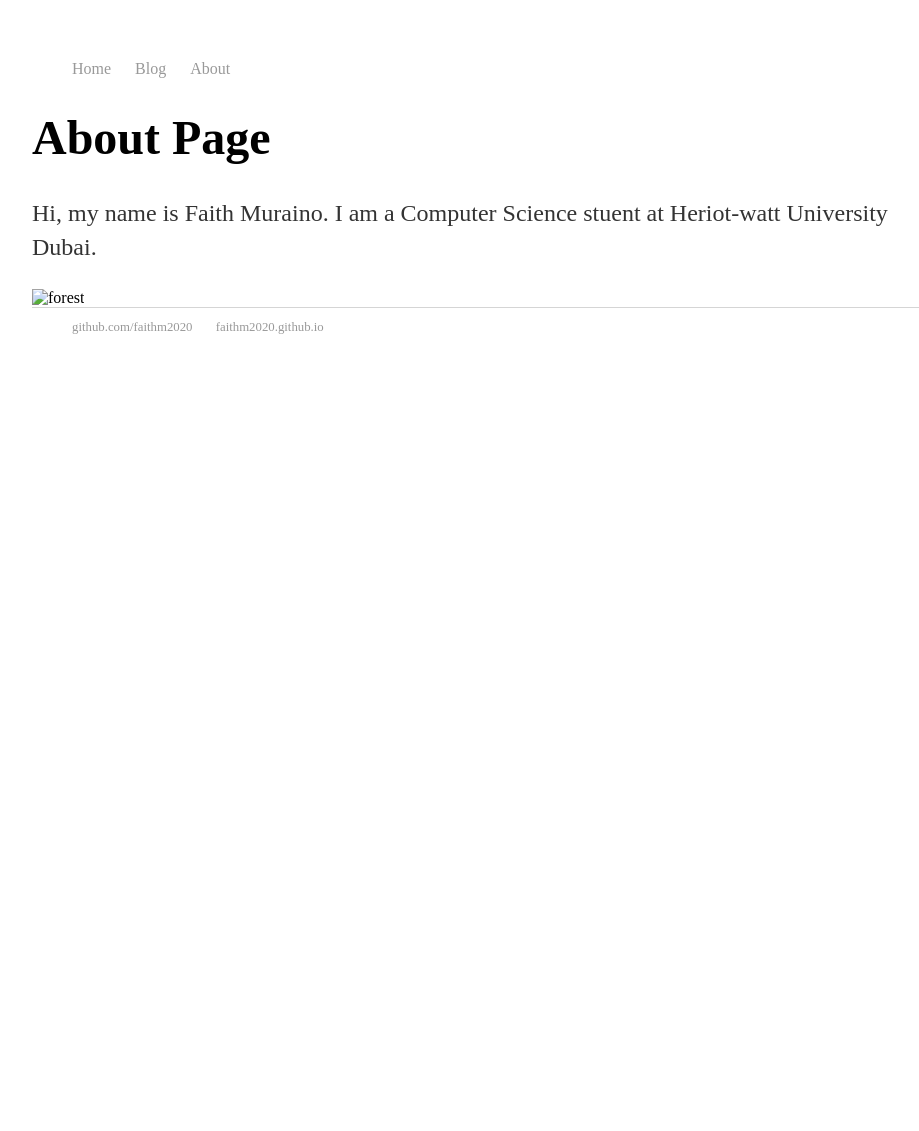
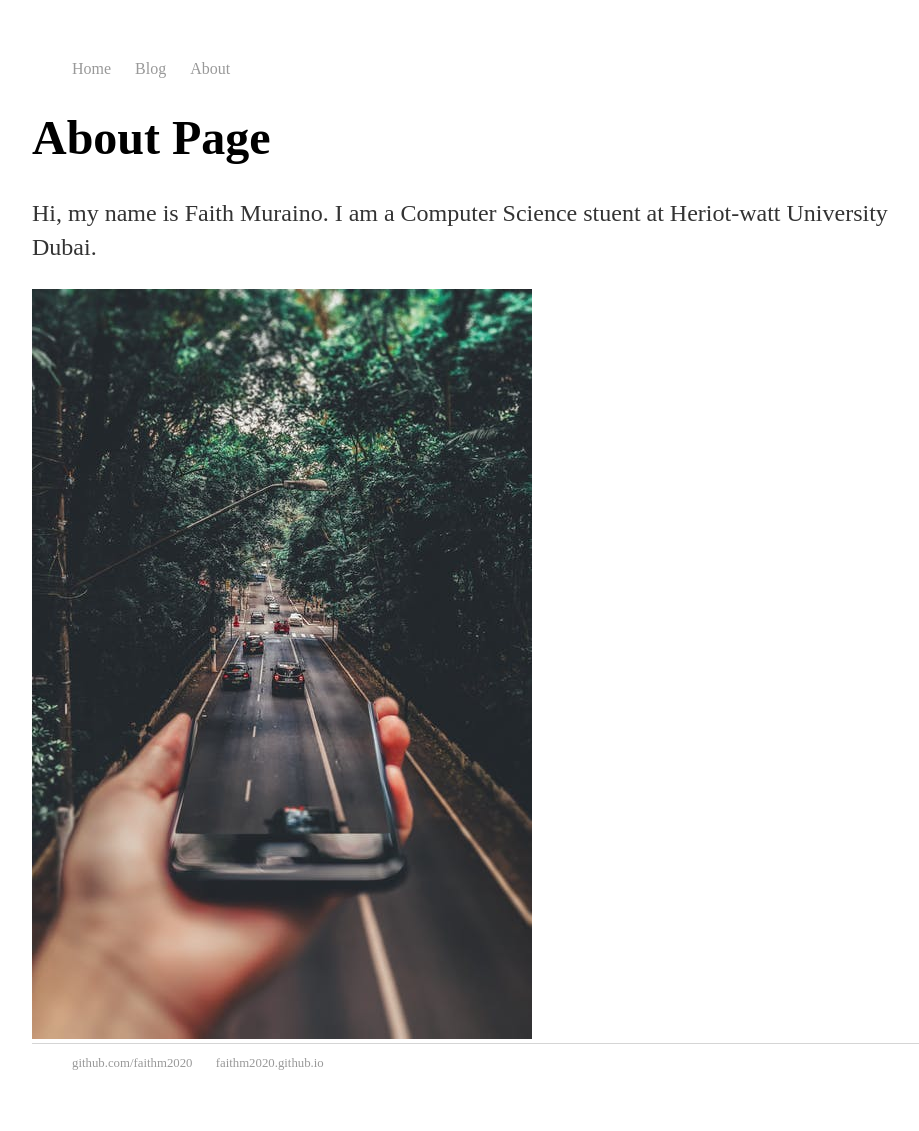
Before and after one commit to faithm2020/faithm2020.github.io, a Jekyll site: the page built from about/index.html, in a window 1280 px wide. Shown: the whole page, without its empty margins (160-1079 px from the left). Built offline with Jekyll 4.4.1, drawn with Linux system fonts in a browser that asks for light colours; before the commit the page ends 900 px from its top, so only the background shows below that.

Commit message:
Update index.html

```diff
--- a/about/index.html
+++ b/about/index.html
@@ -5,5 +5,5 @@ title: Web Programming
 <div class="about">
   <h1> About Page</h1>
   <p> Hi, my name is Faith Muraino. I am a Computer Science stuent at Heriot-watt University Dubai.</p>
-    <img src = "pics/images1.jpeg" alt="forest">
+    <img src = "/pics/images1.jpeg" alt="forest">
 </div>
```
